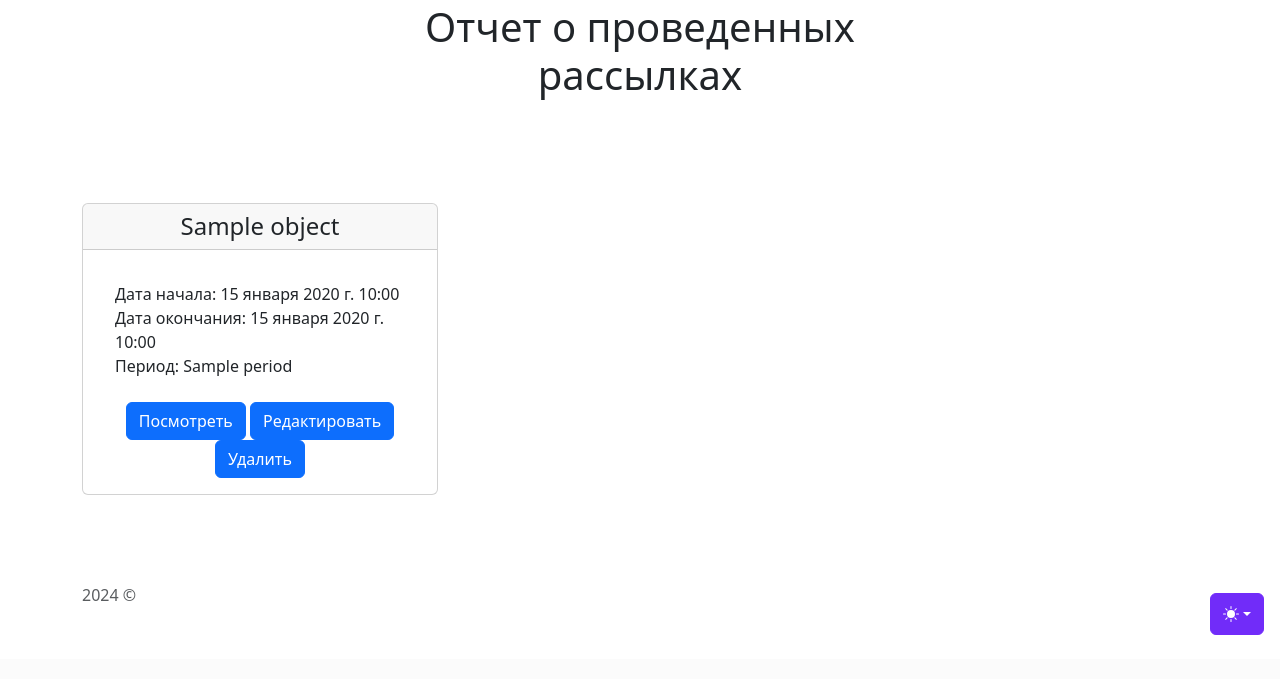
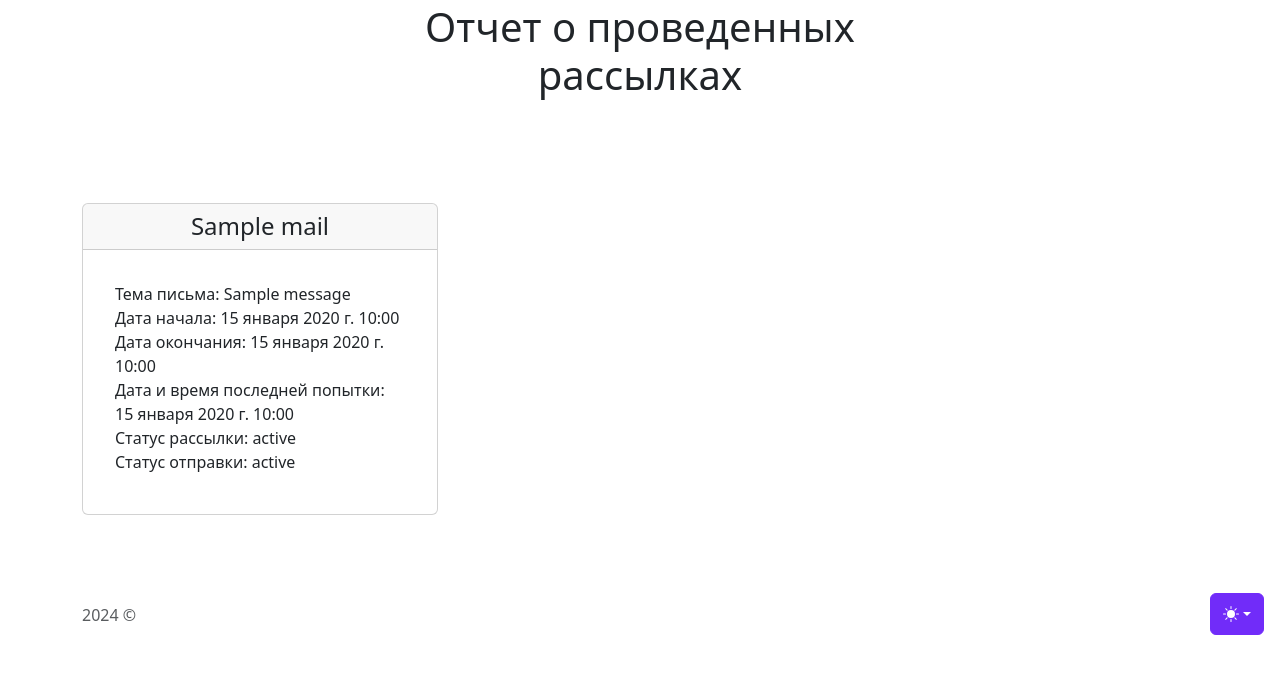
Before and after one commit to valyaplotnikova/mailing_servis, a Django app: template mailing/templates/mailing/log_list.html in a window 1280 px wide. Shown: the part 149-828 px from the top of the page. Before the commit the page ends 784 px from the top, so only its background shows below. Run offline with Django 5.2, Linux system fonts and the light colour scheme; the template is opened without the code that fills it: most values are stand-ins (such as "Sample title", 1, 10 or a date in 2020); data that the repository does not hold is empty; some libraries are stand-ins or nearby versions.

Commit message:
update log_list html

```diff
--- a/mailing/templates/mailing/log_list.html
+++ b/mailing/templates/mailing/log_list.html
@@ -11,7 +11,7 @@
                     <!--<a href="#" class="btn btn-secondary my-2">Secondary action</a>-->
             </div>
         </div>
-        {% if not object %}
+        {% if not object_list %}
         <p>Отчетов о рассылках в данное время нет</p>
         {% endif %}
     </section>
@@ -21,18 +21,18 @@
         <div class="col-3">
             <div class="card mb-4 box-shadow">
                 <div class="card-header">
-                    <h4 class="my-0 font-weight-normal"> {{ object.name }} </h4>
+                    <h4 class="my-0 font-weight-normal"> {{ object.mail.name }} </h4>
                 </div>
                 <div class="card-body">
                       <ul class="list-unstyled mt-3 mb-4 text-start m-3">
-                        <li> Дата начала: {{ object.date_start }}</li>
-                        <li> Дата окончания: {{ object.date_end }}</li>
-                        <li> Период: {{ object.period }}</li>
+                          <li> Тема письма: {{ object.mail.message.title }}</li>
+                          <li> Дата начала: {{ object.mail.date_start }}</li>
+                          <li> Дата окончания: {{ object.mail.date_end }}</li>
+                          <li> Дата и время последней попытки: {{ object.last_time_mail }}</li>
+                          <li> Статус рассылки: {{ object.mail.status }}</li>
+                          <li> Статус отправки: {{ object.status }}</li>
                     </ul>
-                    <a class="btn btn-primary" href="{% url 'mail_detail' object.pk %}" role="button">Посмотреть</a>
-                    <a class="btn btn-primary" href="{% url 'mail_update' object.pk %}" role="button">Редактировать</a>
-                    <a class="btn btn-primary" href="{% url 'mail_delete' object.pk %}">Удалить</a>
-                </div>
+       </div>
             </div>
         </div>
         {% endfor %}
```
